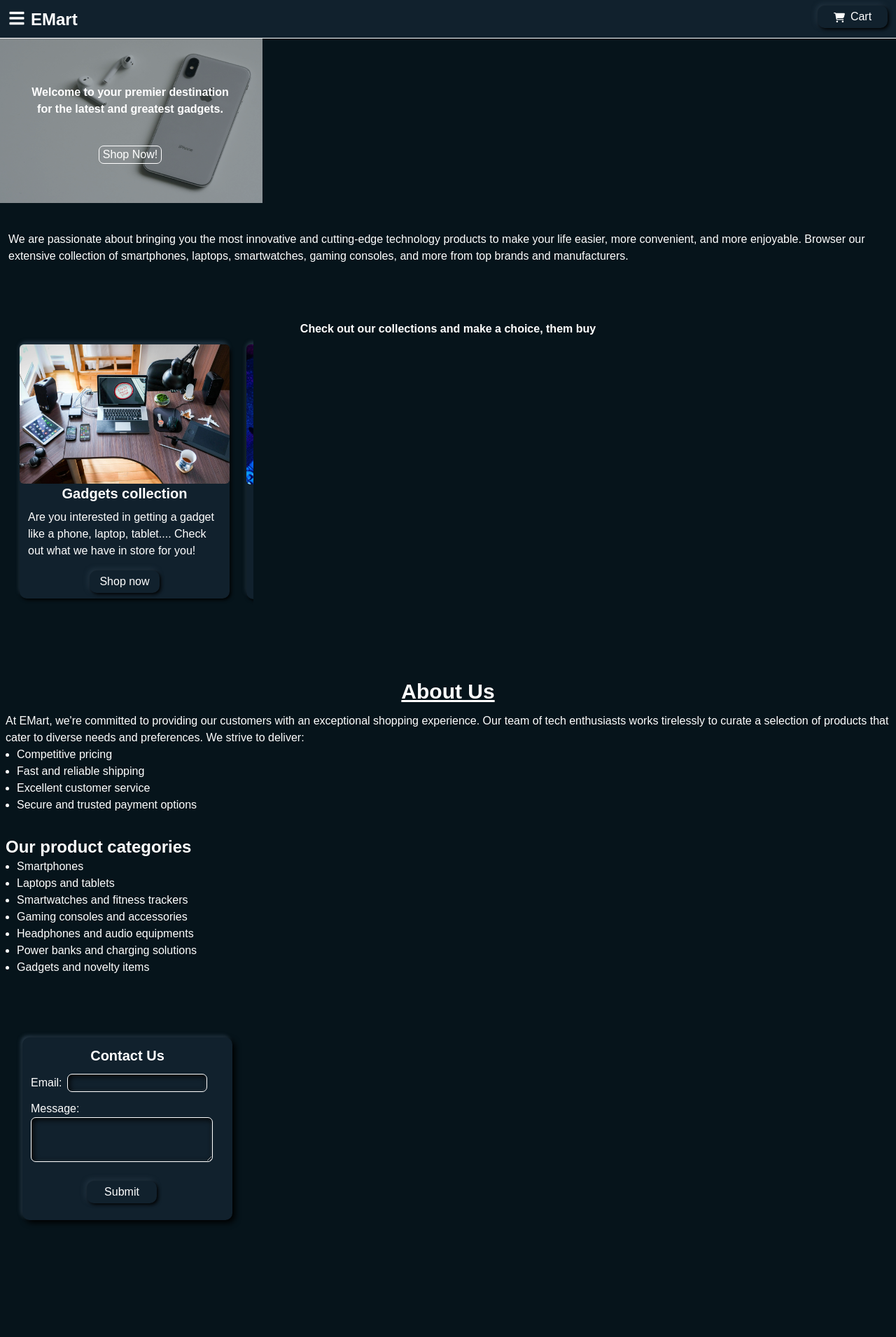
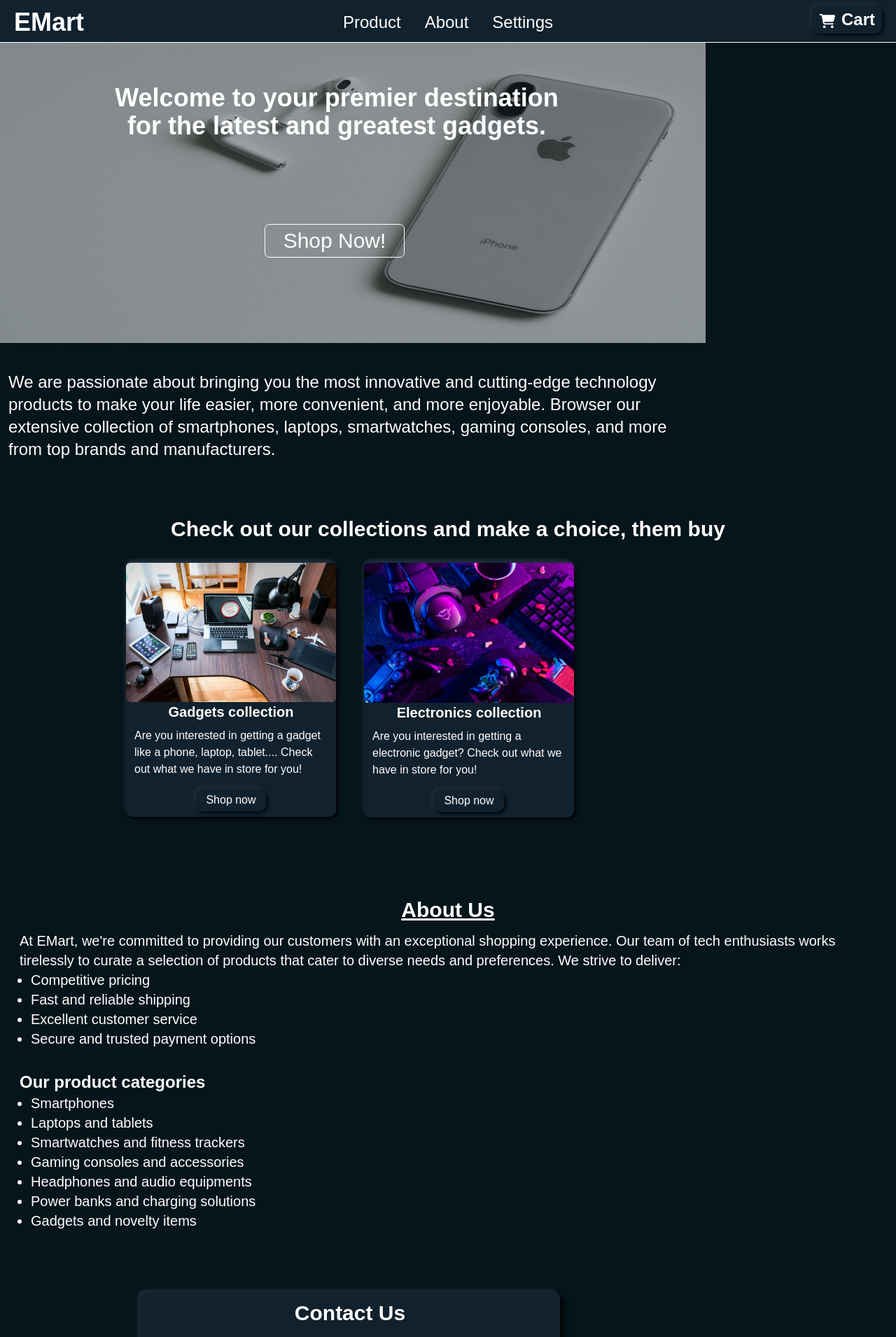
Before and after one commit to tijesunimi-5/EMart, a Next.js app: page / in a window 1280 px wide. Shown: the top 1910 px of the page at 70% size. Built offline with nearby package versions, Linux system fonts and the light colour scheme.

Commit message:
added responsiveness

```diff
--- a/app/globals.css
+++ b/app/globals.css
@@ -131,3 +131,79 @@ body {
   width: 350px;
   height: 200px;
 }
+
+@media (min-width: 414px) {
+  .hero-images, .overlay {
+    width: 414px;
+  }
+  .hero-text {
+    margin-left: 30px;
+  }
+  .btn {
+    margin-left: 50px;
+  }
+  .info-text {
+    width: 390px;
+  }
+  .info-card-div {
+    width: 390px;
+  }
+  .contact {
+    width: 350px;
+  }
+  .input {
+    width: 320px
+  }
+  .form-btn {
+    margin-left: 110px;
+  }
+  .social {
+    width: 310px;
+  }
+}
+@media (min-width: 390px) {
+  .hero-images {
+    width: 390px;
+  }
+  .overlay {
+    width: 390px;
+  }
+  .hero-text {
+    margin-left: 10px;
+  }
+  .contact{
+    width: 325px;
+  }
+  .input {
+    width: 299px;
+  }
+  .form-btn {
+    margin-left: 100px;
+  }
+  .social {
+    width: 280px;
+  }
+}
+
+@media (min-width: 430px) {
+  .hero-images, .overlay {
+    width: 430px;
+  }
+  .hero-text {
+    margin-left: 30px;
+  }
+  .info-text {
+    width: 420px;
+  }
+  .contact {
+    width: 365px;
+  }
+  .input {
+    width: 340px;
+  }
+}
+@media (min-width: 820px) {
+  .hero-images, .overlay {
+    width: 820px;
+  }
+}
--- a/app/page.js
+++ b/app/page.js
@@ -53,22 +53,26 @@ export default function Home() {
   // const string = JSON.stringify(productPic)
 
   return (
-    <div className="bg-main-bg  pt-10  h-[320vh]">
+    <div className="bg-main-bg  pt-10  ">
       <div className=" text-white">
         {/**Hero section */}
         <div className=" relative">
           {/* <video src="/EMart.mp4" muted autoPlay loop></video> */}
-          <img src="phone.jpg" alt="phone" className="hero-images" />
-          <div className="overlay"></div>
+          <img
+            src="phone.jpg"
+            alt="phone"
+            className="hero-images md:w-[768px] md:h-[320px] lg:w-[1008px] lg:h-[450px] 2xl:w-[1536px] 2xl:h-[500px]"
+          />
+          <div className="overlay md:w-[768px] md:h-[320px] lg:w-[1008px] lg:h-[450px] 2xl:w-[1516px] 2xl:h-[500px]"></div>
           <div className="absolute top-20 left-9">
-            <p className=" w-[300px] text-center font-bold">
+            <p className="hero-text w-[300px] text-center font-bold md:w-[450px] md:ml-[100px] md:text-2xl lg:text-4xl lg:w-[650px] lg:ml-[120px] 2xl:w-[850px] 2xl:ml-[250px] 2xl:mt-20">
               Welcome to your premier destination for the latest and greatest
               gadgets.
             </p>
 
-            <div className="w-[300px] mt-10 text-center">
+            <div className=" w-[300px] mt-10 text-center md:ml-[170px] lg:w-[400px]">
               <Link href={"/product"}>
-                <button className="btn">
+                <button className="btn lg:w-[200px] lg:text-3xl lg:ml-36 lg:mt-20 lg:h-12 2xl:ml-[450px] 2xl:text-4xl">
                   Shop Now!
                 </button>
               </Link>
@@ -76,17 +80,9 @@ export default function Home() {
           </div>
         </div>
 
-
         {/**Welcome section...... */}
-        {/* <ul>
-          {product.map((pro) => (
-            <li key={pro.id}>
-              <img src={pro.thumbnail} />
-            </li>
-          ))}
-        </ul> */}
         <div className="pt-10 px-3">
-          <p>
+          <p className="info-text md:w-[720px] md:text-xl lg:text-2xl lg:w-[995px] 2xl:px-9 2xl:w-[1300px]">
             We are passionate about bringing you the most innovative and
             cutting-edge technology products to make your life easier, more
             convenient, and more enjoyable. Browser our extensive collection of
@@ -94,19 +90,19 @@ export default function Home() {
             top brands and manufacturers.
           </p>
 
-          <h1 className="mt-20 text-center font-bold">
+          <h1 className="mt-20 text-center font-bold md:text-xl lg:text-3xl">
             Check out our collections and make a choice, them buy
           </h1>
 
-          <div className="w-[350px] h-[400px] rounded-md overflow-x-scroll overflow-hidden ">
-            <div className="flex gap-6  w-[650px]">
-              <div className="w-[300px] ml-4">
+          <div className="info-card-div w-[350px] h-[400px] rounded-md overflow-x-scroll overflow-hidden md:w-[750px] md:pl-8 md:overflow-x-hidden lg:ml-20 lg:mt-5 2xl:ml-[200px] 2xl:h-[500px] 2xl:w-[1000px]">
+            <div className="flex gap-6  w-[650px] md:gap-10 md:w-[850px] md:ml-10 lg:w-[720px] 2xl:w-[920px] 2xl:gap-28">
+              <div className="w-[300px] ml-4 2xl:w-[400px]">
                 <Card>
                   <img src="/gadgets.jpg" className="rounded-md" />
                   <div>
                     <h1 className="text-xl font-bold">Gadgets collection</h1>
 
-                    <p className="text-start mb-4 mx-3 mt-2">
+                    <p className="text-start mb-4 mx-3 mt-2 2xl:text-xl">
                       Are you interested in getting a gadget like a phone,
                       laptop, tablet.... Check out what we have in store for
                       you!
@@ -121,15 +117,15 @@ export default function Home() {
                 </Card>
               </div>
 
-              <div className="w-[300px]">
+              <div className="w-[300px] 2xl:w-[400px]">
                 <Card>
-                  <img src="/console.jpg" className="image rounded-md" />
+                  <img src="/console.jpg" className="image rounded-md 2xl:w-[400px] 2xl:h-[270px]" />
                   <div>
                     <h1 className="text-xl font-bold">
                       Electronics collection
                     </h1>
 
-                    <p className="text-start mb-4 mx-3 mt-2">
+                    <p className="text-start mb-4 mx-3 mt-2 2xl:text-xl">
                       Are you interested in getting a electronic gadget? Check
                       out what we have in store for you!
                     </p>
@@ -147,10 +143,10 @@ export default function Home() {
         </div>
 
         {/**About section */}
-        <div className="mt-20  py-2">
+        <div className="mt-20  py-2 md:px-5" id="about-us">
           <h1 className="underline text-center text-3xl font-bold">About Us</h1>
           <div className="px-2 mt-3">
-            <p>
+            <p className="md:text-xl 2xl:text-2xl">
               {" "}
               At EMart, we're committed to providing our customers with an
               exceptional shopping experience. Our team of tech enthusiasts
@@ -158,15 +154,15 @@ export default function Home() {
               diverse needs and preferences. We strive to deliver:
             </p>
 
-            <ul className=" list-disc pl-4">
+            <ul className=" list-disc pl-4 md:text-xl 2xl:text-2xl">
               <li>Competitive pricing</li>
               <li>Fast and reliable shipping</li>
               <li>Excellent customer service</li>
               <li>Secure and trusted payment options</li>
             </ul>
 
-            <h1 className="mt-8 text-2xl font-bold">Our product categories</h1>
-            <ul className="list-disc pl-4">
+            <h1 className="mt-8 text-2xl font-bold 2xl:text-3xl">Our product categories</h1>
+            <ul className="list-disc pl-4 md:text-xl 2xl:text-2xl">
               <li>Smartphones</li>
               <li>Laptops and tablets</li>
               <li>Smartwatches and fitness trackers</li>
@@ -179,33 +175,38 @@ export default function Home() {
         </div>
 
         {/**Contact section...... */}
-        <div>
-          <div className="neumorphism mt-20 ml-8">
-            <div className="py-3 ">
-              <h1 className="text-center text-xl font-bold ">Contact Us</h1>
+        <div className="pb-20">
+          <div className="neumorphism contact mt-20 ml-8 md:w-[500px] md:ml-32 lg:w-[600px] lg:ml-[200px] 2xl:ml-[430px]">
+            <div className=" py-3 ">
+              <h1
+                className="text-center text-xl font-bold
+               lg:text-3xl"
+              >
+                Contact Us
+              </h1>
               <form className="px-3 py-3">
                 <div>
-                  <label htmlFor="email" className="pr-2">
+                  <label htmlFor="email" className="pr-2 lg:text-2xl">
                     Email:
                   </label>
                   <input
                     type="email"
                     id="email"
-                    className="input w-[200px] pl-2"
+                    className="input w-[200px] pl-2 md:w-[470px]"
                   />
                 </div>
 
                 <div className="mt-3">
-                  <label htmlFor="message" className="pr-2">
+                  <label htmlFor="message" className="pr-2 lg:text-2xl">
                     Message:
                   </label>
                   <textarea
                     type="text"
                     id="message"
-                    className="input w-[260px] h-16 pl-2"
+                    className="input w-[260px] h-16 pl-2 md:w-[470px] lg:w-[550px]"
                   ></textarea>
                 </div>
-                <div className="ml-20 mt-5">
+                <div className="form-btn ml-20 mt-5 md:ml-48 lg:ml-[250px]">
                   <Button>Submit</Button>
                 </div>
               </form>
--- a/components/Dashboard.js
+++ b/components/Dashboard.js
@@ -34,7 +34,7 @@ const Dashboard = () => {
         </div>
 
         <div className="border-b border-white mt-5" onClick={closeDashboard}>
-          <Link href={"/about-us"} className="flex">
+          <Link href={"/#about-us"} className="flex">
             <FaInfo className="mx-4 text-2xl mt-1" />
             <span className="font-bold text-3xl ">About Us</span>
           </Link>
--- a/components/Footer.js
+++ b/components/Footer.js
@@ -3,14 +3,14 @@ import { FaFacebookSquare, FaInstagramSquare, FaLinkedin, FaTwitterSquare } from
 
 const Footer = () => {
   return (
-    <footer className="text-white text-center relative bottom-0 h-[30vh] border-t bg-main-bg  ">
+    <footer className="text-white text-center relative bottom-0 h-[30vh] border-t bg-main-bg 2xl:h-[50vh]">
       <div>
-        <h1 className="text-center  text-4xl font-bold pt-5 ">EMart</h1>
-        <p className="text-xl px-3 font-semibold pt-4">
+        <h1 className="text-center  text-4xl font-bold pt-5 md:text-5xl">EMart</h1>
+        <p className="text-xl px-3 font-semibold pt-4 md:text-4xl">
           Your one-stop shop for the latest gadgets and innovations
         </p>
 
-        <div className="flex  text-3xl w-[250px] ml-14 mt-5 justify-between">
+        <div className="social flex  text-3xl w-[250px] ml-14 mt-5 justify-between md:text-6xl md:w-[660px] md:mt-14 lg:w-[880px] lg:mt-20 2xl:ml-[320px]">
           <FaFacebookSquare />
           <FaInstagramSquare />
           <FaTwitterSquare />
--- a/components/Header.js
+++ b/components/Header.js
@@ -26,23 +26,40 @@ const Header = () => {
     dash.style.display = 'none'
   }
 
+
+
   return (
-    <header className="flex justify-between fixed top-0 right-0 left-0 z-40 px-3 py-2 bg-[#11212D] border-b border-white">
+    <header className="flex justify-between fixed top-0 right-0 left-0 z-40 px-3 py-2 bg-[#11212D] border-b border-white lg:px-5">
       <Link href={"/"}>
-        <h1 className="text-white pt-1 text-2xl font-bold">
-          <FaBars className="menu mb-2 inline mr-2" onClick={openDashboard} />
+        <h1 className="text-white pt-1 text-2xl font-bold lg:text-4xl">
+          <FaBars
+            className="menu mb-2 inline mr-2 lg:hidden"
+            onClick={openDashboard}
+          />
           <FaMinusCircle
-            className="close mb-2 mr-2 hidden"
+            className="close mb-2 mr-2 hidden lg:hidden"
             onClick={closeDashboard}
           />
           <span onClick={closeDashboard}>EMart</span>
         </h1>
       </Link>
 
-      <Link href={"/cart"}>
+      <div className="text-white hidden lg:flex justify-between w-[300px] mt-2 text-2xl">
+        <Link href={"/product"} className=" hover:underline transition-all">
+          Product
+        </Link>
+        <Link href={"/#about-us"} className=" hover:underline transition-all">
+          About
+        </Link>
+        <Link href={"/settings"} className=" hover:underline transition-all">
+          Settings
+        </Link>
+      </div>
+
+      <Link href={"/cart"} className="">
         <Button>
-          <FaCartShopping className="inline mr-2" />
-          Cart
+          <FaCartShopping className="inline mr-2 lg:pb-1 lg:text-2xl" />
+          <span className="lg:text-2xl lg:font-bold">Cart</span>
         </Button>
       </Link>
     </header>
```
